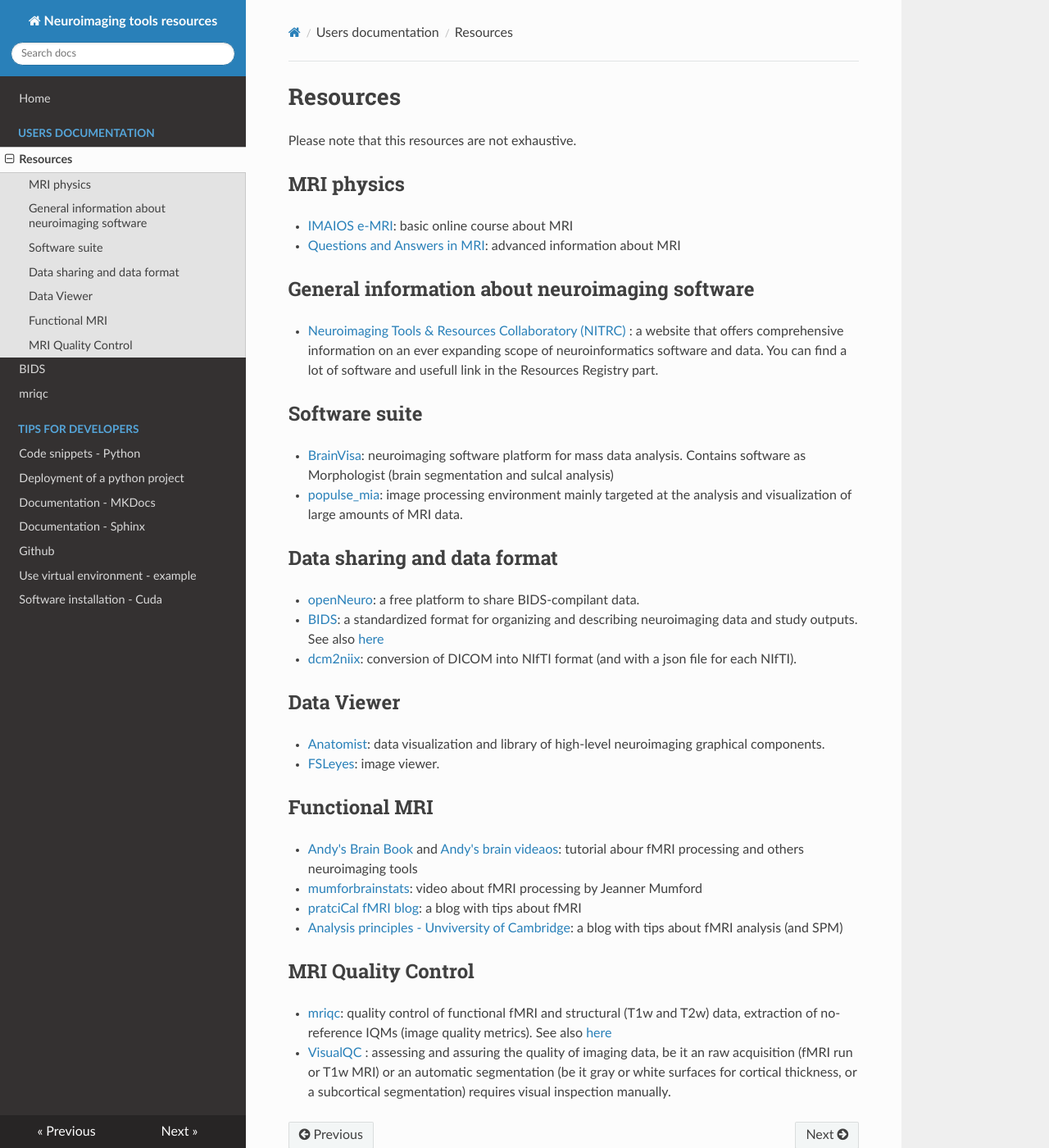
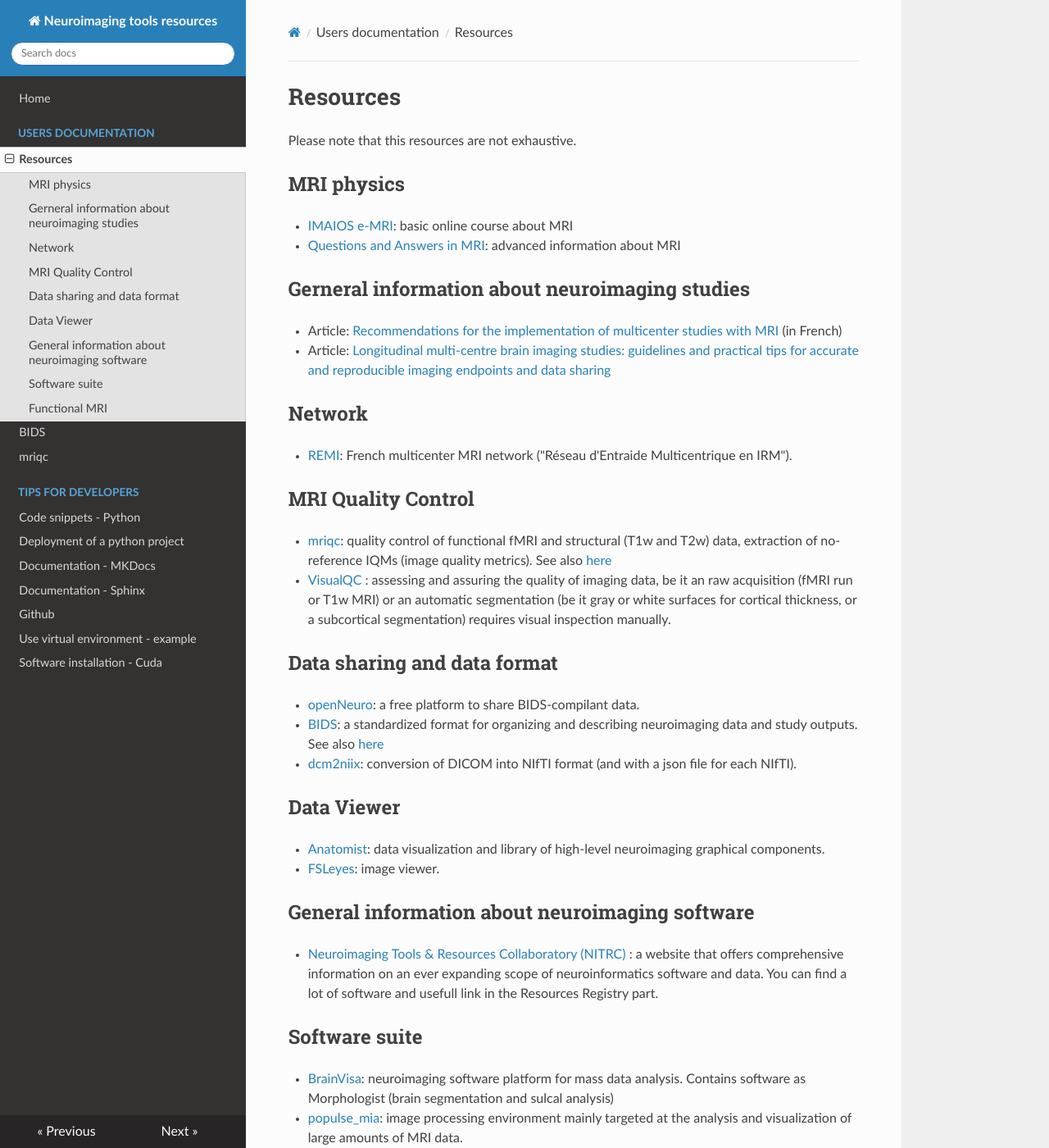
Before and after one commit to IRMaGe-3T/irmage-tools-resources, an MkDocs documentation site: the page built from docs/users/resources.md, in a window 1280 px wide and 1400 px high. Shown: the whole window at 82% size. Built offline with MkDocs 1.6.1, drawn with Linux system fonts in a browser that asks for light colours; nearby versions of some CDN libraries; some of the changed text lies outside the part shown.

Commit message:
add resources

```diff
--- a/docs/users/resources.md
+++ b/docs/users/resources.md
@@ -7,12 +7,16 @@ Please note that this resources are not exhaustive.
 - [IMAIOS e-MRI](https://www.imaios.com/fr/e-mri): basic online course about MRI
 - [Questions and Answers in MRI](https://www.mriquestions.com/index.html): advanced information about MRI
 
-## General information about neuroimaging software
-- [Neuroimaging Tools & Resources Collaboratory (NITRC)](https://www.nitrc.org/) : a website that offers comprehensive information on an ever expanding scope of neuroinformatics software and data. You can find a lot of software and usefull link in the Resources Registry part.
+## Gerneral information about neuroimaging studies
+- Article: [Recommendations for the implementation of multicenter studies with MRI](https://www.em-consulte.com/article/1446634/recommandations-pour-la-mise-en-place-d-etudes-mul) (in French)
+- Article: [Longitudinal multi-centre brain imaging studies: guidelines and practical tips for accurate and reproducible imaging endpoints and data sharing](https://www.ncbi.nlm.nih.gov/pmc/articles/PMC6323670/)
 
-## Software suite
-- [BrainVisa](https://brainvisa.info/web/): neuroimaging software platform for mass data analysis. Contains software as Morphologist (brain segmentation and sulcal analysis)
-- [populse_mia](https://populse.github.io/populse_mia/html/index.html): image processing environment mainly targeted at the analysis and visualization of large amounts of MRI data.
+## Network
+- [REMI](https://remi.network): French multicenter MRI network ("Réseau d'Entraide Multicentrique en IRM").
+
+## MRI Quality Control
+- [mriqc](https://mriqc.readthedocs.io/): quality control of functional fMRI and structural (T1w and T2w) data, extraction of no-reference IQMs (image quality metrics). See also [here](mriqc.md)
+- [VisualQC](https://raamana.github.io/visualqc/readme.html#visualqc) : assessing and assuring the quality of imaging data, be it an raw acquisition (fMRI run or T1w MRI) or an automatic segmentation (be it gray or white surfaces for cortical thickness, or a subcortical segmentation) requires visual inspection manually.
 
 ## Data sharing and data format
 - [openNeuro](https://openneuro.org/): a free platform to share BIDS-compilant data.
@@ -23,12 +27,16 @@ Please note that this resources are not exhaustive.
 - [Anatomist](https://brainvisa.info/web/anatomist.html): data visualization and library of high-level neuroimaging graphical components.
 - [FSLeyes](https://fsl.fmrib.ox.ac.uk/fsl/fslwiki/FSLeyes): image viewer.
 
+## General information about neuroimaging software
+- [Neuroimaging Tools & Resources Collaboratory (NITRC)](https://www.nitrc.org/) : a website that offers comprehensive information on an ever expanding scope of neuroinformatics software and data. You can find a lot of software and usefull link in the Resources Registry part.
+
+## Software suite
+- [BrainVisa](https://brainvisa.info/web/): neuroimaging software platform for mass data analysis. Contains software as Morphologist (brain segmentation and sulcal analysis)
+- [populse_mia](https://populse.github.io/populse_mia/html/index.html): image processing environment mainly targeted at the analysis and visualization of large amounts of MRI data.
+- [Nipype](https://nipype.readthedocs.io/en/latest/): a Python project that provides a uniform interface to existing neuroimaging software and facilitates interaction between these packages within a single workflow. Nipype provides an environment that encourages interactive exploration of algorithms from different packages (e.g., ANTS, SPM, FSL, FreeSurfer, Camino, MRtrix, MNE, AFNI, Slicer, DIPY)
+
 ## Functional MRI
 - [Andy's Brain Book](https://andysbrainbook.readthedocs.io/en/latest/) and [Andy's brain videaos](https://www.andysbrainblog.com/videos): tutorial abour fMRI processing and others neuroimaging tools
 - [mumforbrainstats](https://www.youtube.com/@mumfordbrainstats): video about fMRI processing by Jeanner Mumford
 - [pratciCal fMRI blog](https://practicalfmri.blogspot.com/): a blog with tips about fMRI
 - [Analysis principles - Unviversity of Cambridge](https://imaging.mrc-cbu.cam.ac.uk/imaging/AnalysisPrinciples): a blog with tips about fMRI analysis (and SPM)
-
-## MRI Quality Control
-- [mriqc](https://mriqc.readthedocs.io/): quality control of functional fMRI and structural (T1w and T2w) data, extraction of no-reference IQMs (image quality metrics). See also [here](mriqc.md)
-- [VisualQC](https://raamana.github.io/visualqc/readme.html#visualqc) : assessing and assuring the quality of imaging data, be it an raw acquisition (fMRI run or T1w MRI) or an automatic segmentation (be it gray or white surfaces for cortical thickness, or a subcortical segmentation) requires visual inspection manually.
```
